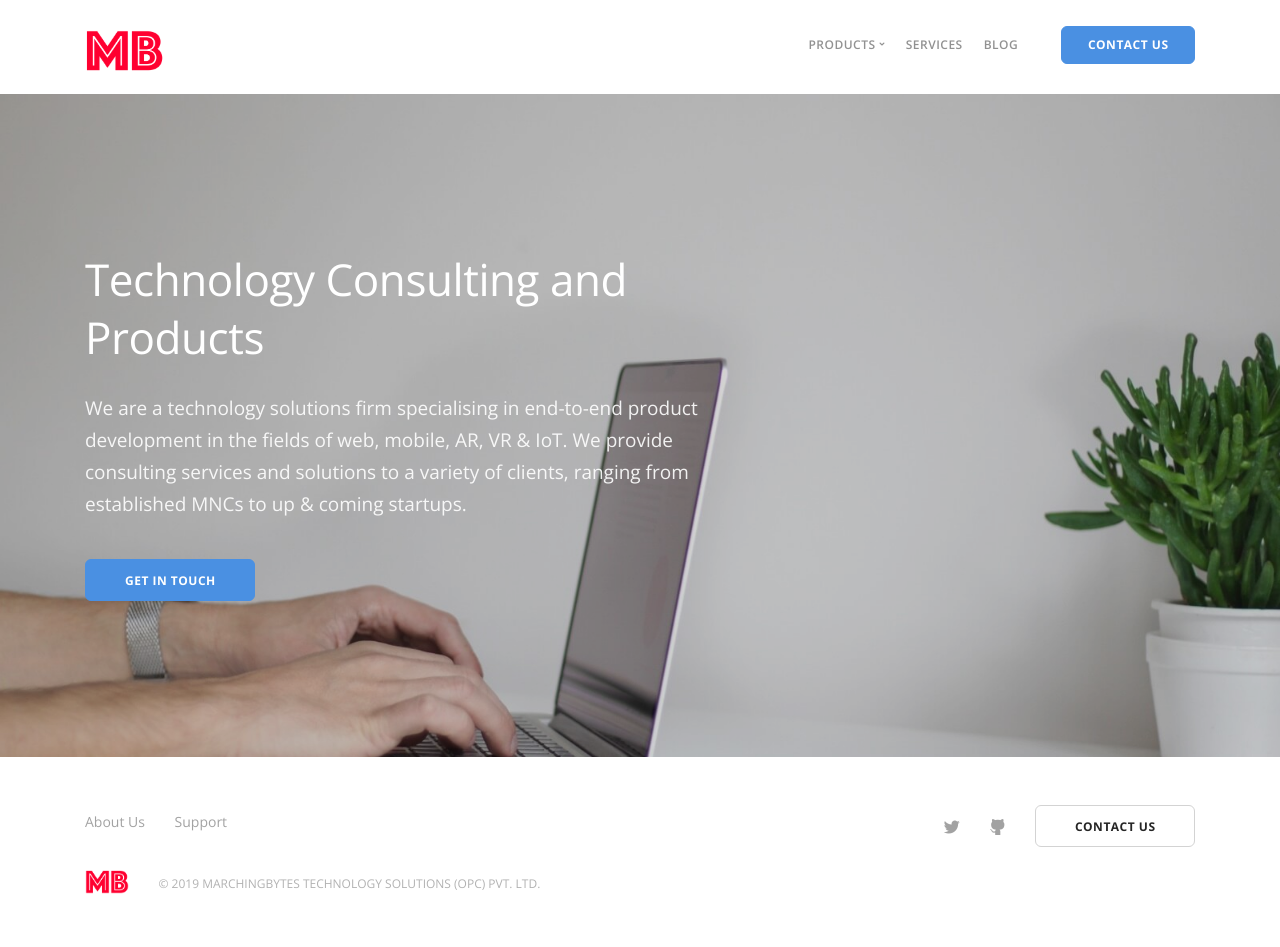
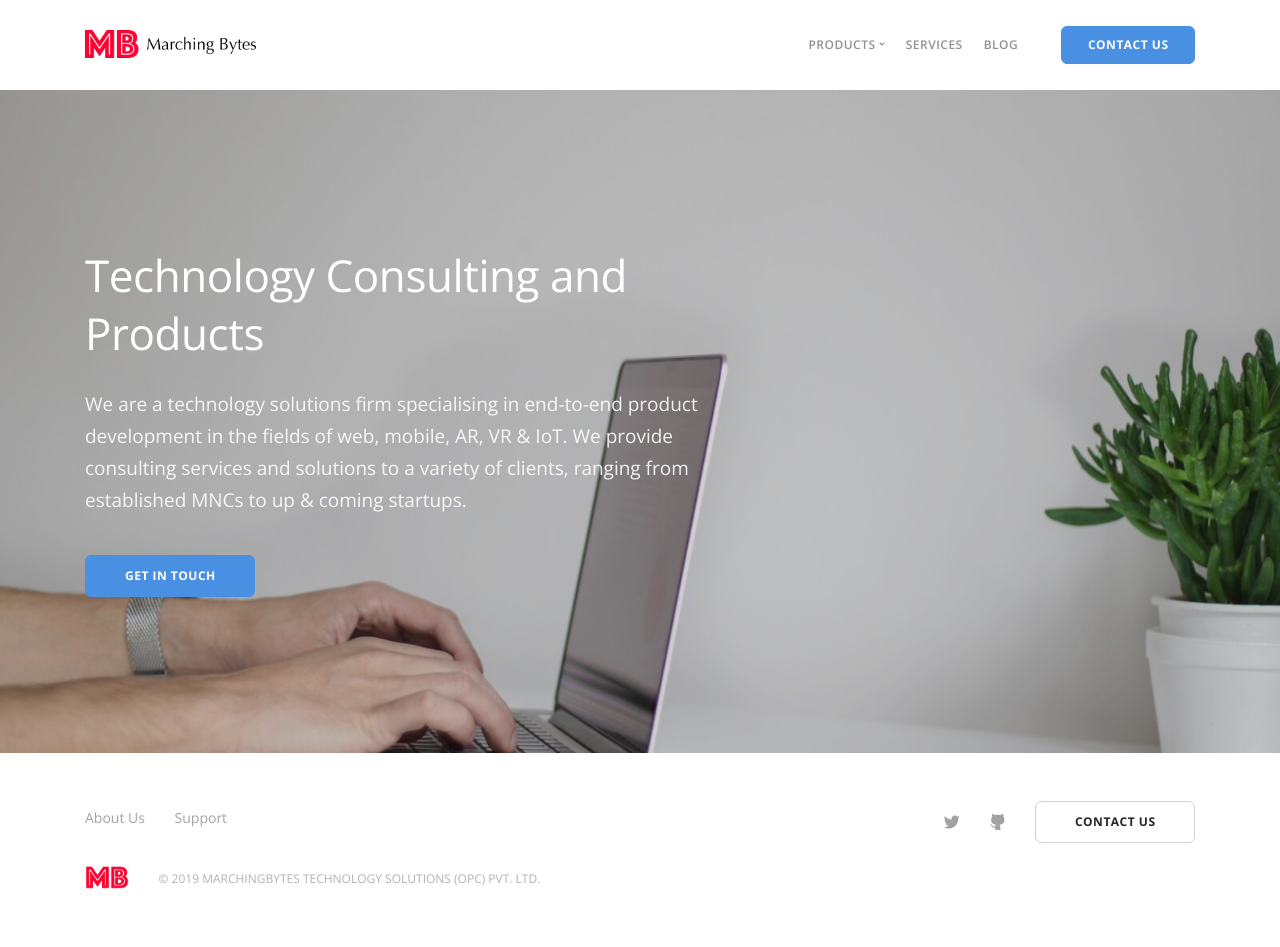
Before and after one commit to pkMinhas/pkMinhas.github.io, a Jekyll site: the page built from index.html, in a window 1280 px wide. Built offline with Jekyll 4.4.1, drawn with Linux system fonts in a browser that asks for light colours; some web fonts are replaced.

Commit message:
ui update

```diff
--- a/_includes/header.html
+++ b/_includes/header.html
@@ -17,7 +17,7 @@
                 <div class="row">
                     <div class="col-lg-1 col-md-2 hidden-xs">
                         <div class="bar__module">
-                            <a href="/"> <img class="logo logo-dark" alt="logo" src="/assets/img/logo-transparent-256.png"> <img class="logo logo-light" alt="logo" src="/assets/img/logo-transparent-256.png"> </a>
+                            <a href="/"> <img class="logo logo-dark" alt="logo" src="/assets/img/logo-transparent-text-256.png"> <img class="logo logo-light" alt="logo" src="/assets/img/logo-transparent-256.png"></a>
                         </div>
                     </div>
                     <div class="col-lg-11 col-md-12 text-right text-left-xs text-left-sm">
--- a/assets/css/custom.css
+++ b/assets/css/custom.css
@@ -1,6 +1,6 @@
 /*! Place your custom styles here */
 .bar .logo {
-    max-height: 3em
+    max-height: 2em
 }
 
 .vh-7
```
Also changed, not shown: assets/img/logo-transparent-text-256.png (added), 7 other files.
